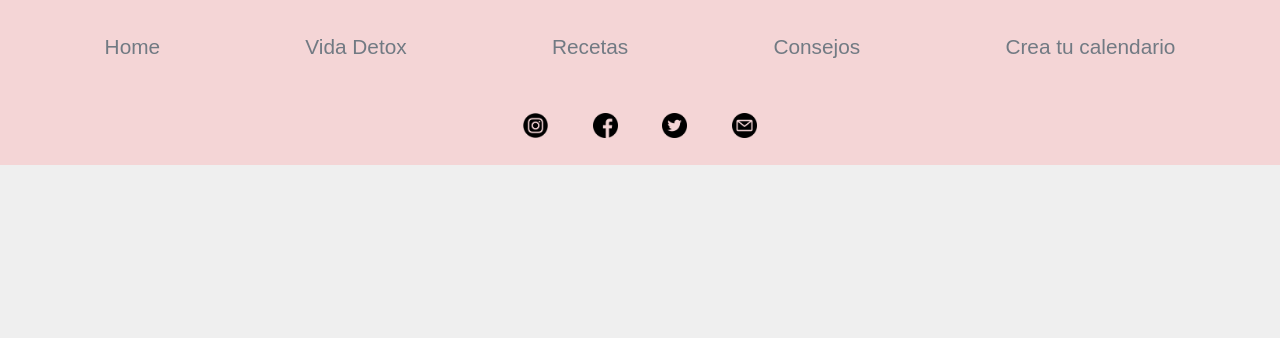
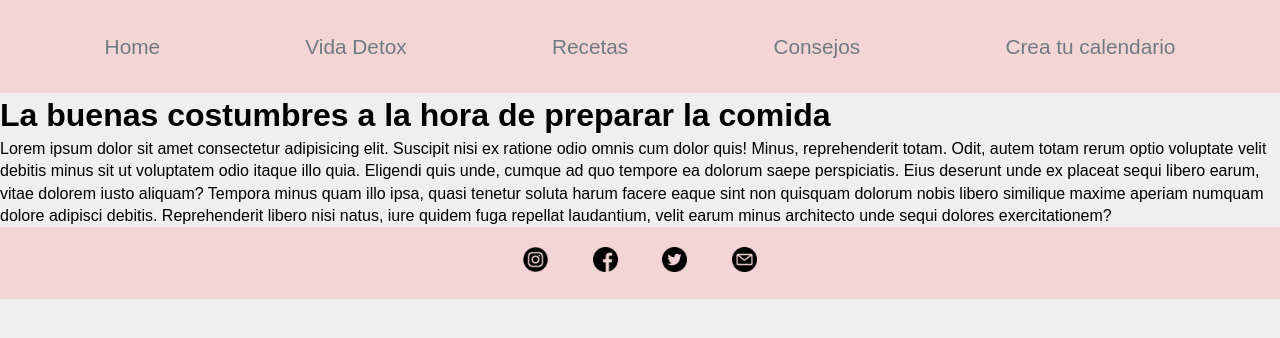
Before and after one commit to SofiVi/EntregaCoder-Sofia-Navas, a website: page html/vidaDetox.html in a window 1280 px wide. Drawn offline with Linux system fonts and the light colour scheme.

```diff
--- a/html/vidaDetox.html
+++ b/html/vidaDetox.html
@@ -56,7 +56,17 @@
 
 
 
+        <!--Title-->
+        <div class="detoxTitle">
 
+            <h1>
+                La buenas costumbres a la hora de preparar la comida
+            </h1>
+            <p>
+                Lorem ipsum dolor sit amet consectetur adipisicing elit. Suscipit nisi ex ratione odio omnis cum dolor quis! Minus, reprehenderit totam. Odit, autem totam rerum optio voluptate velit debitis minus sit ut voluptatem odio itaque illo quia. Eligendi quis unde, cumque ad quo tempore ea dolorum saepe perspiciatis. Eius deserunt unde ex placeat sequi libero earum, vitae dolorem iusto aliquam? Tempora minus quam illo ipsa, quasi tenetur soluta harum facere eaque sint non quisquam dolorum nobis libero similique maxime aperiam numquam dolore adipisci debitis. Reprehenderit libero nisi natus, iure quidem fuga repellat laudantium, velit earum minus architecto unde sequi dolores exercitationem?
+            </p>
+         </div>
+        <!-- End of Title-->
 
 
 
--- a/scss/_recetas.scss
+++ b/scss/_recetas.scss
@@ -6,6 +6,7 @@
 .reciepeCard{
     @extend.calendarCard;
     text-decoration: none !important;
+    margin-right: 10px;
 
 }
 
```
Also changed, not shown: css/estilo.css, scss/estilo.css, 1 other file.
